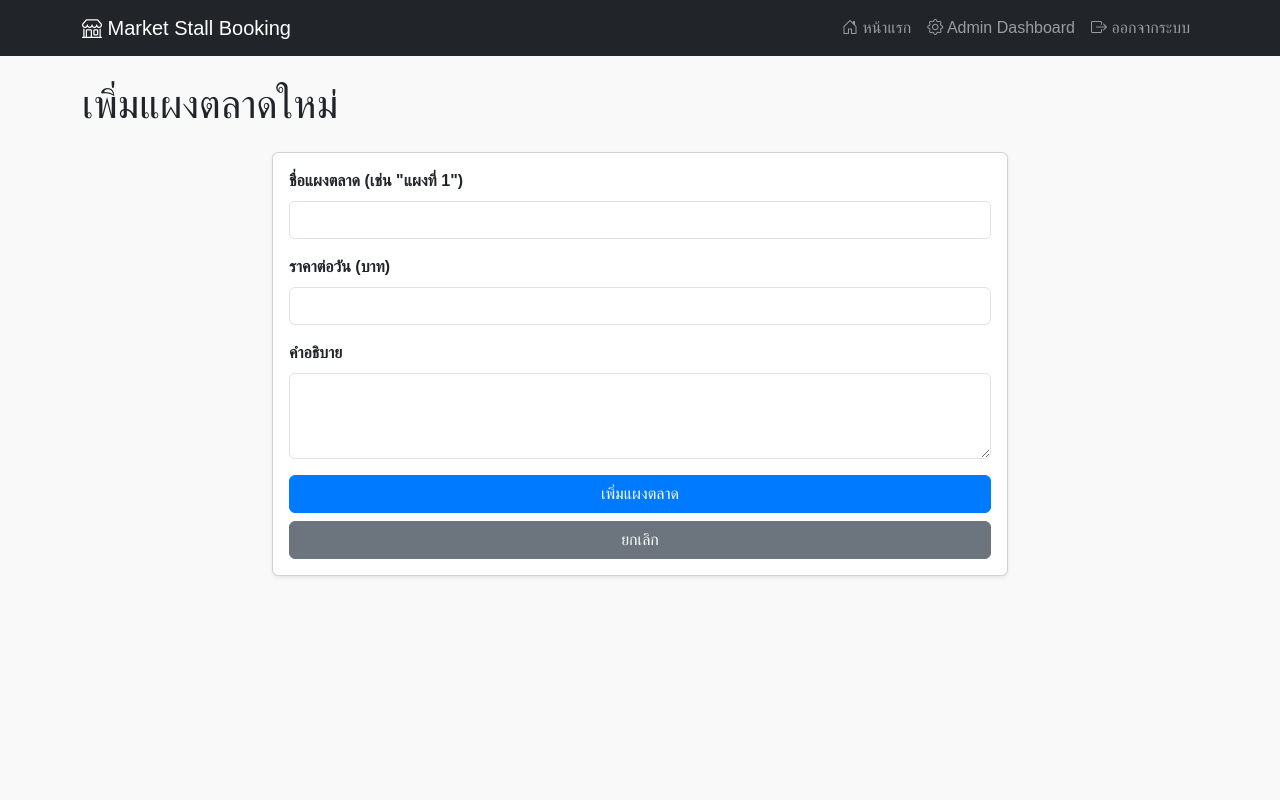
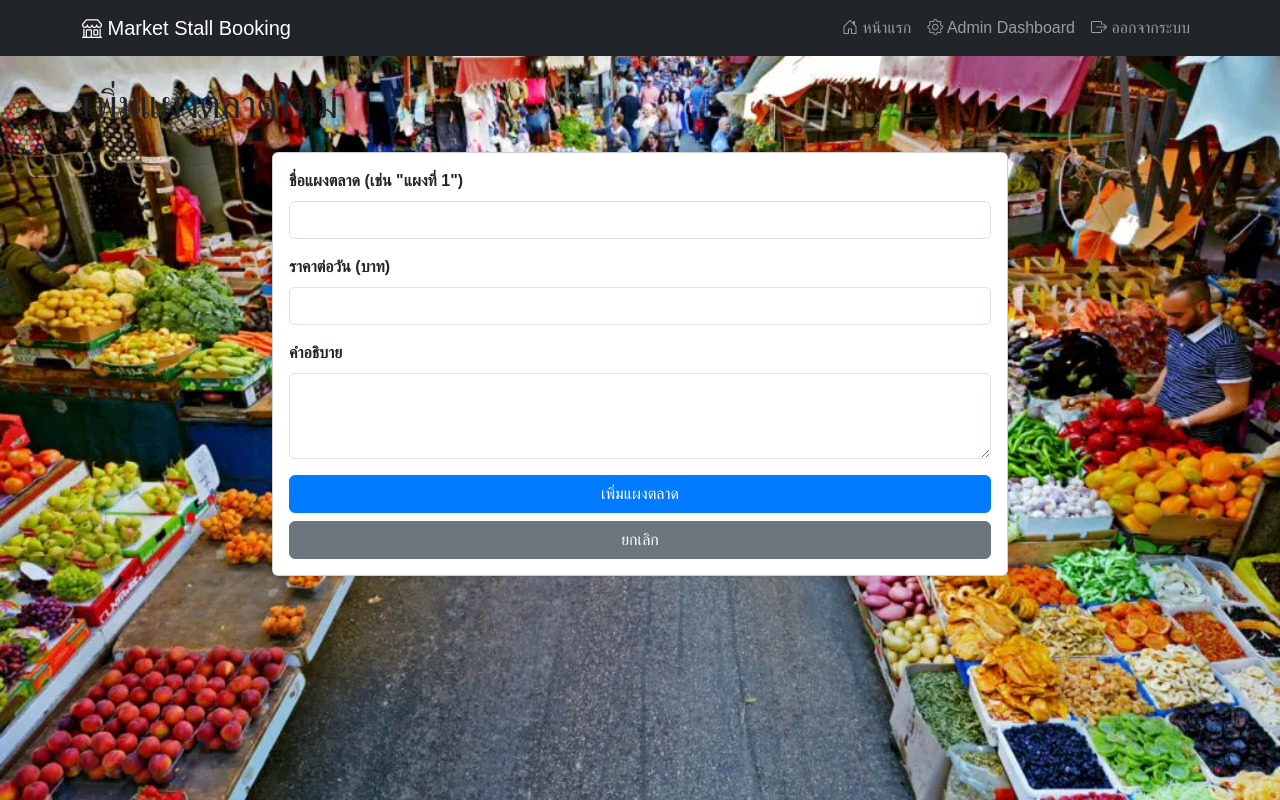
Before and after one commit to zutterjostar-dotcom/market-stall-booking-app, a Flask app: page /admin/stalls/add in a window 1280 px wide. Run offline with Flask 3, Linux system fonts and the light colour scheme; a user stored in the database is signed in.

Commit message:
Added a market background image

```diff
--- a/static/css/style.css
+++ b/static/css/style.css
@@ -35,3 +35,11 @@ body {
     margin-top: 20px;
     text-align: center;
 }
+
+body {
+    background-image: url('../images/market_bg.webp');
+    background-size: cover;
+    background-position: center;
+    background-attachment: fixed;
+    background-repeat: no-repeat;
+}
```
Also changed, not shown: static/images/market_bg.webp (added).
